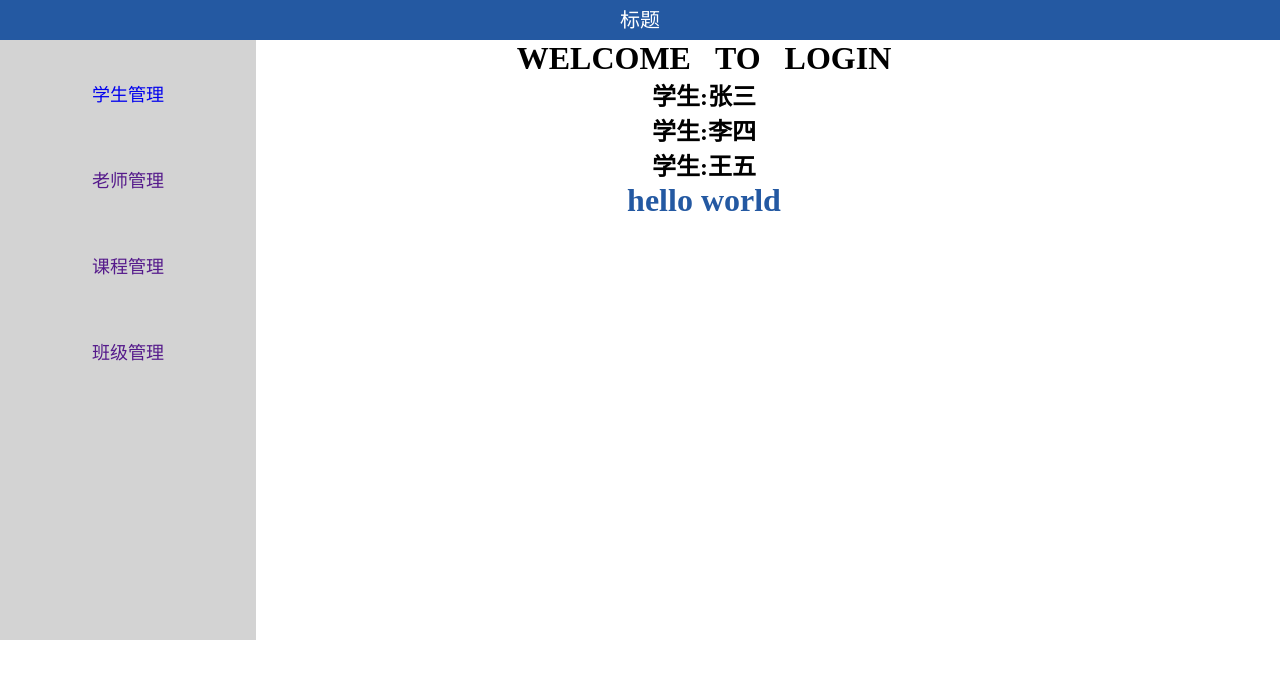
After one commit to zhangge010/web, a Django app: page /student/ in a window 1280 px wide. The commit adds this page. Shown: the top 679 px of the page. Run offline with Django 3.2, Linux system fonts and the light colour scheme.

Commit message:
添加了函数、继承、块等方式

```diff
--- /dev/null
+++ b/app01/templatetags/__init__.py
@@ -0,0 +1 @@
+# coding=utf-8
--- a/app01/views.py
+++ b/app01/views.py
@@ -43,3 +43,10 @@ def login(request):
         return HttpResponse('ok')
     else:
         return HttpResponse('用户名错误')
+
+def backend(request):
+    return render(request, "base.html")
+
+def student(request):
+    student_list=["张三","李四",'王五']
+    return render(request,"student.html",locals())
--- a/template_lesson/settings.py
+++ b/template_lesson/settings.py
@@ -37,7 +37,8 @@ INSTALLED_APPS = [
     'django.contrib.sessions',
     'django.contrib.messages',
     'django.contrib.staticfiles',
-    'app01.apps.App01Config',
+    # 'app01.apps.App01Config',
+    'app01'
 ]
 
 MIDDLEWARE = [
--- a/template_lesson/urls.py
+++ b/template_lesson/urls.py
@@ -23,4 +23,7 @@ urlpatterns = [
     url(r'show_time/', views.show_time),
     url(r'query/', views.query),
     url(r'login/', views.login,name='login'),
+    url(r'backend/', views.backend),
+    url(r'student/', views.student),
+
 ]
--- /dev/null
+++ b/templates/base.html
@@ -0,0 +1,72 @@
+<!DOCTYPE html>
+<html lang="en">
+<head>
+    <meta charset="UTF-8">
+    <title>Title</title>
+    <style>
+        *{
+            margin: 0;
+            padding: 0;
+        }
+        .nav{
+            line-height: 40px;
+            width: 100%;
+            background-color: #2459a2;
+            color: white;
+            font-size: 20px;
+            text-align: center;
+        }
+        .left{
+            width: 20%;
+            min-height: 600px;
+            overflow: auto;
+            background-color: lightgray;
+        }
+
+        .manage{
+            text-align: center;
+            padding: 20px 0;
+            margin: 20px 0;
+            font-size: 18px;
+        }
+        a{
+            text-decoration: none;
+        }
+        .left,.content{
+            float: left;
+        }
+
+        .content{
+            width: 70%;
+            min-height: 600px;
+
+        }
+        h1,h2{
+            text-align: center;
+        }
+
+    </style>
+</head>
+<body>
+
+<div class="outer">
+    <div class="nav">标题</div>
+    <div class="left">
+        <div class="student manage"><a href="/student/">学生管理</a></div>
+        <div class="teacher manage"><a href="">老师管理</a></div>
+        <div class="course manage"><a href="">课程管理</a></div>
+        <div class="classes manage"><a href="">班级管理</a></div>
+    </div>
+
+
+    <div class="content">
+        {% block content%}
+            <h1>WELCOME &nbsp;&nbsp;TO&nbsp;&nbsp;  LOGIN</h1>
+
+        {% endblock %}
+
+    </div>
+</div>
+
+
+</body>
--- /dev/null
+++ b/templates/student.html
@@ -0,0 +1,14 @@
+{% extends "base.html" %}
+{% load staticfiles %}
+
+
+
+
+{% block content %}
+    {# #继承父类#}
+    {{ block.super }}
+     {% for student in student_list %}
+            <h2>学生:{{ student }}</h2>
+        {% endfor %}
+    {% include "test.html" %}
+{% endblock %}
--- /dev/null
+++ b/templates/test.html
@@ -0,0 +1,11 @@
+<!DOCTYPE html>
+<html lang="en">
+<head>
+    <meta charset="UTF-8">
+    <title>Title</title>
+</head>
+<body>
+<h1 style="color: #2459a2">hello world</h1>
+
+</body>
+</html>
```
Also changed, not shown: app01/templatetags/myTag.py (added, +17 -0 lines), templates/index.html (+18 -6 lines).
